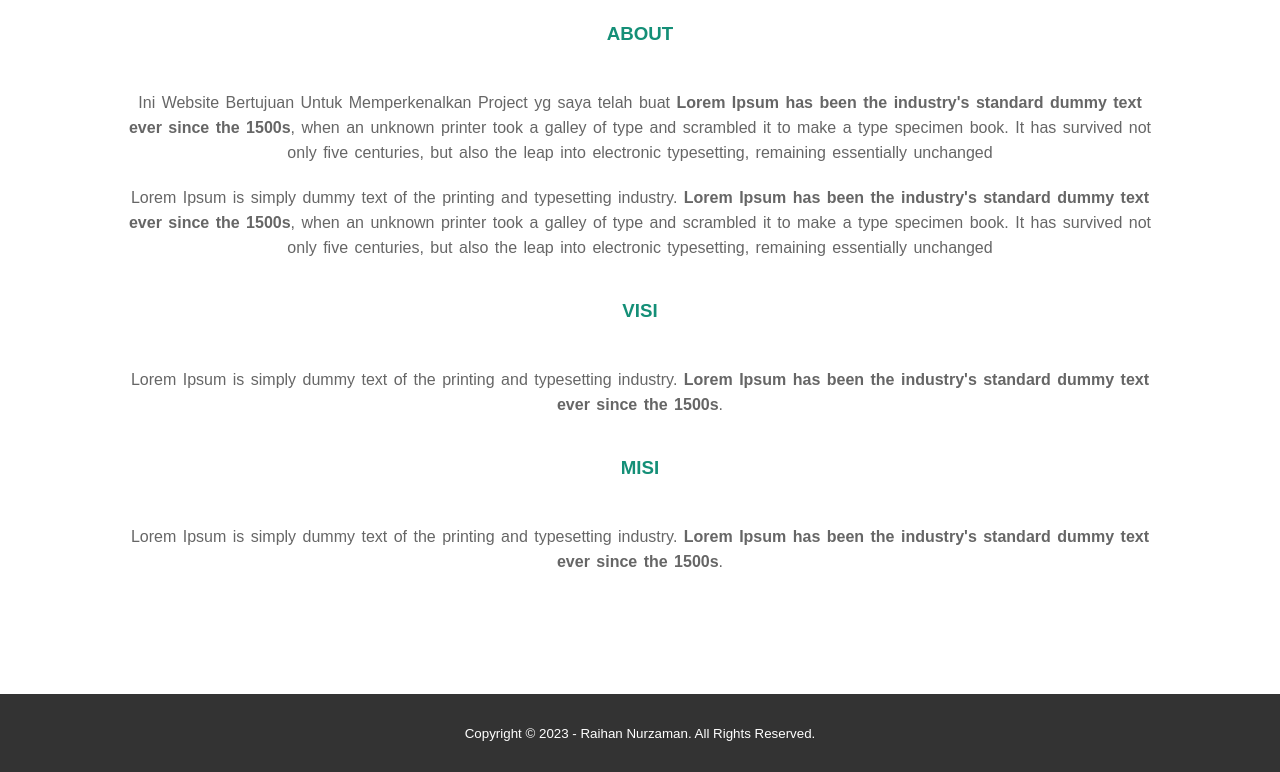
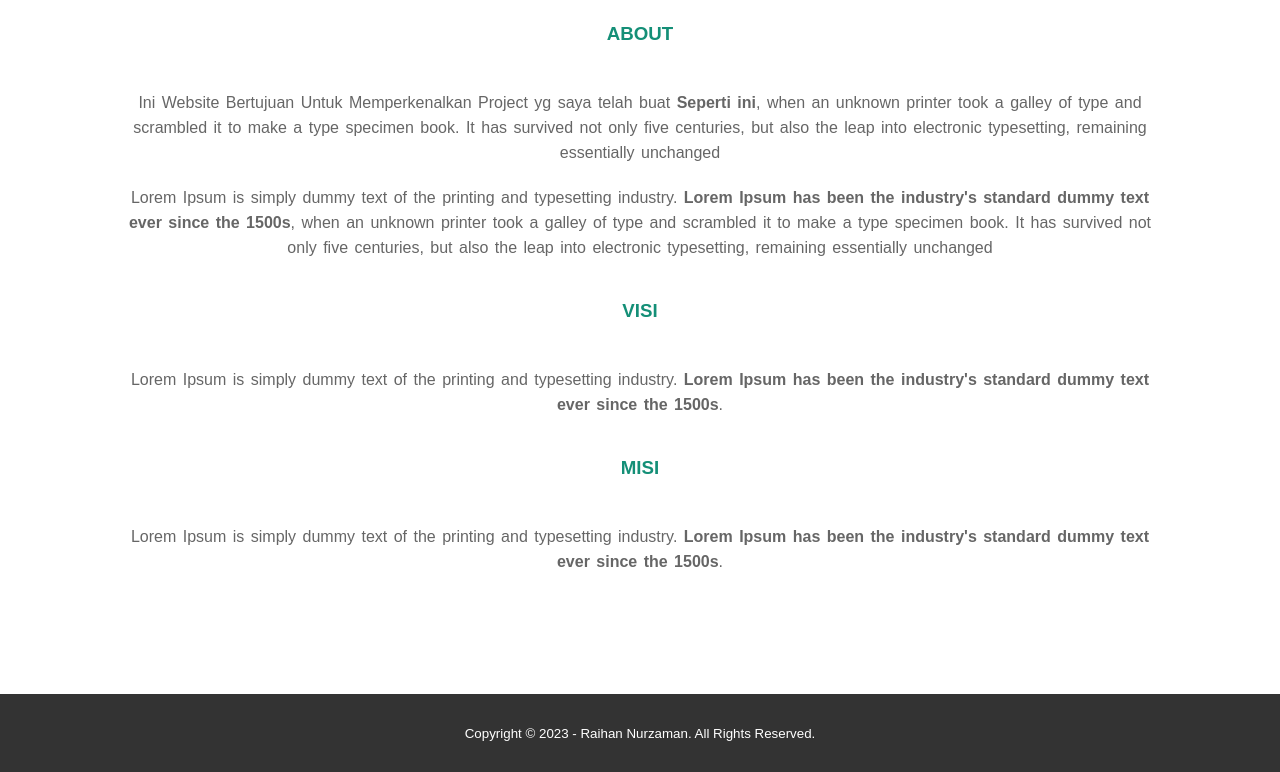
Before and after one commit to hansplayid/hansplayid.github.com, a plain HTML site: page about.html in a window 1280 px wide. Shown: the part 948-1720 px from the top of the page. Drawn offline with nearby package versions, Linux system fonts and the light colour scheme.

Commit message:
Update about.html

```diff
--- a/about.html
+++ b/about.html
@@ -48,7 +48,7 @@
 		<div class="container">
 			<img src="img/banner.jpg" width="100%">
 			<h3>ABOUT</h3>
-			<p>Ini Website Bertujuan Untuk Memperkenalkan Project yg saya telah buat <strong>Lorem Ipsum has been the industry's standard dummy text ever since the 1500s</strong>, when an unknown printer took a galley of type and scrambled it to make a type specimen book. It has survived not only five centuries, but also the leap into electronic typesetting, remaining essentially unchanged</p>
+			<p>Ini Website Bertujuan Untuk Memperkenalkan Project yg saya telah buat <strong>Seperti ini</strong>, when an unknown printer took a galley of type and scrambled it to make a type specimen book. It has survived not only five centuries, but also the leap into electronic typesetting, remaining essentially unchanged</p>
 			<p>Lorem Ipsum is simply dummy text of the printing and typesetting industry. <strong>Lorem Ipsum has been the industry's standard dummy text ever since the 1500s</strong>, when an unknown printer took a galley of type and scrambled it to make a type specimen book. It has survived not only five centuries, but also the leap into electronic typesetting, remaining essentially unchanged</p>
 			<h3>VISI</h3>
 			<p>Lorem Ipsum is simply dummy text of the printing and typesetting industry. <strong>Lorem Ipsum has been the industry's standard dummy text ever since the 1500s</strong>.</p>
```
